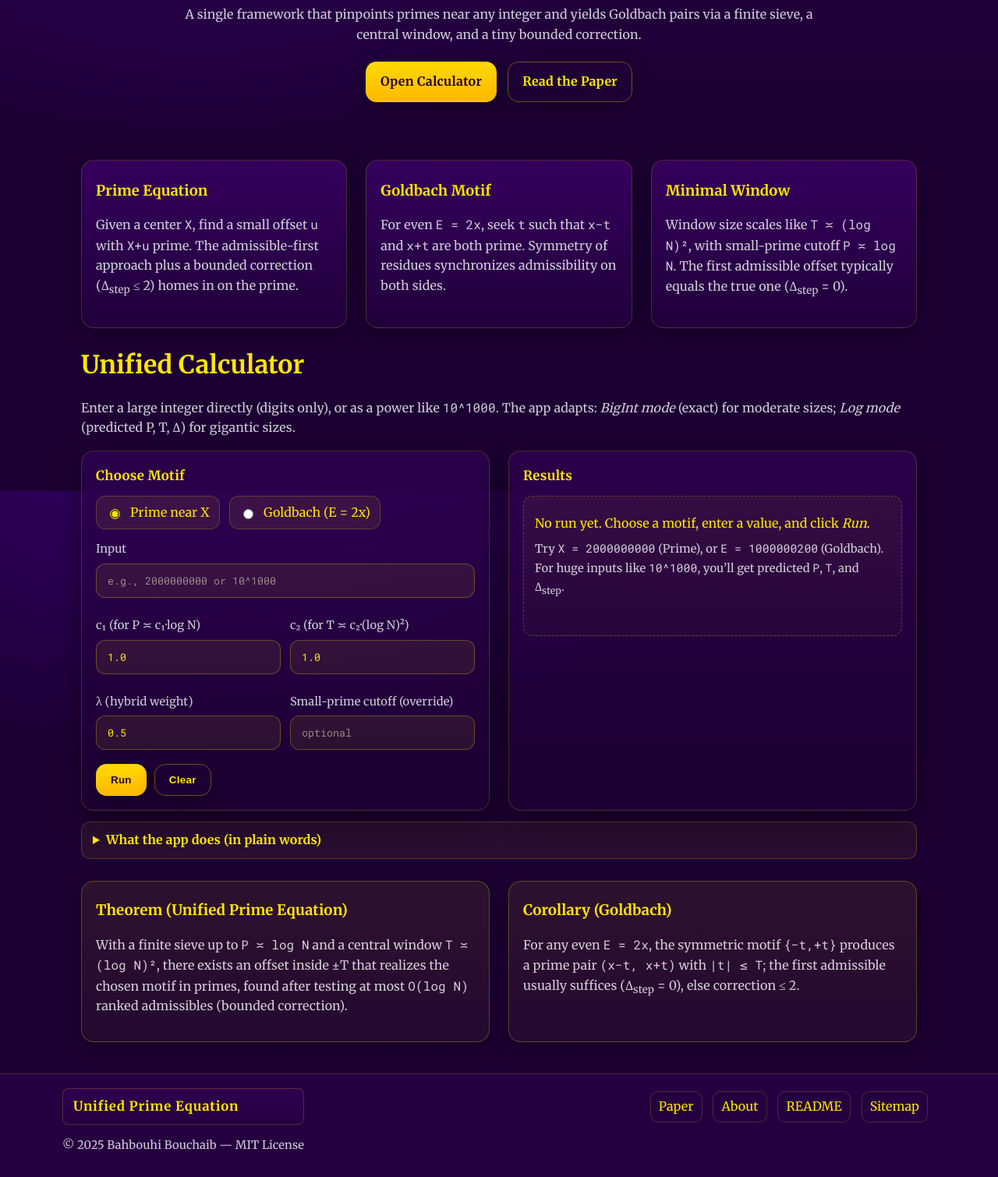
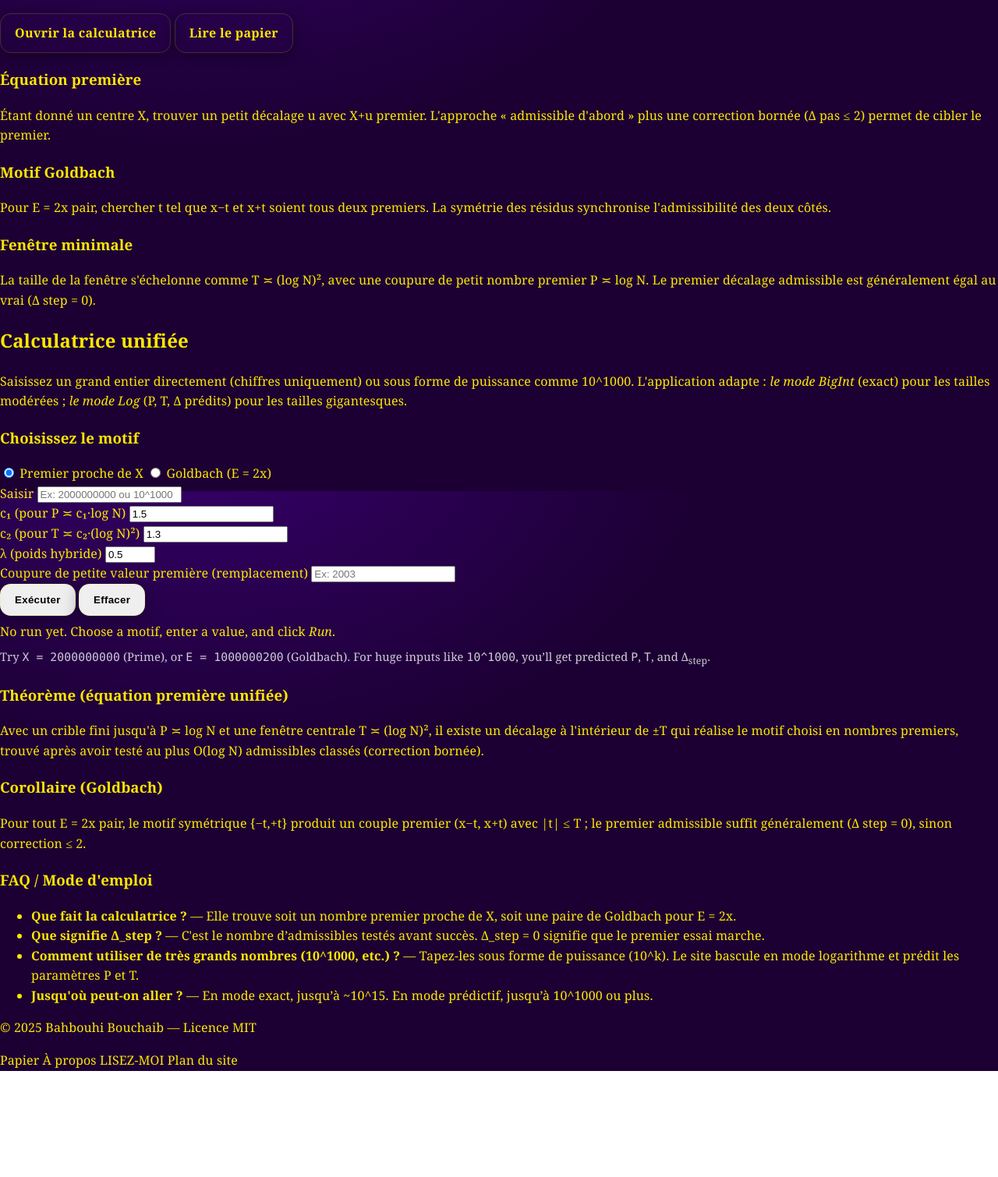
Before and after one commit to B43797/unified-prime-equation, a plain HTML site: page index.html in a window 1280 px wide. Shown: the part 170-1680 px from the top of the page at 78% size. After the commit the page ends 1544 px from the top, so only its background shows below. Drawn offline with Linux system fonts and the light colour scheme.

Commit message:
Update index.html

````diff
--- a/index.html
+++ b/index.html
@@ -1,197 +1,145 @@
 <!DOCTYPE html>
-<html lang="en">
+<html lang="fr">
 <head>
-  <meta charset="utf-8" />
-  <meta name="viewport" content="width=device-width, initial-scale=1" />
-  <title>Unified Prime Equation — Goldbach as a Motif</title>
-
-  <!-- Colors: sulphur yellow on deep violet -->
-  <link rel="preconnect" href="https://fonts.googleapis.com" />
-  <link rel="preconnect" href="https://fonts.gstatic.com" crossorigin />
-  <link href="https://fonts.googleapis.com/css2?family=Merriweather:wght@300;400;700&family=Roboto+Mono:wght@400;600&display=swap" rel="stylesheet" />
-  <link rel="stylesheet" href="style.css" />
-
-  <meta name="description" content="A public repository presenting the Unified Prime Equation, showing how primes and Goldbach pairs emerge from a single framework with minimal correction." />
+  <meta charset="UTF-8">
+  <meta name="viewport" content="width=device-width, initial-scale=1.0">
+  <title>Équation première unifiée</title>
+  <link rel="stylesheet" href="style.css">
+  <script src="script.js" defer></script>
 </head>
 <body>
-  <header class="site-header">
-    <nav class="nav">
-      <a class="brand" href="./">Unified Prime Equation</a>
-      <div class="nav-links">
-        <a href="#calculator">Calculator</a>
-        <a href="paper.md">Paper</a>
-        <a href="about.html">About</a>
-        <a href="https://github.com" target="_blank" rel="noopener">GitHub</a>
-      </div>
+  <header>
+    <nav>
+      <a href="https://b43797.github.io/unified-prime-equation/">Équation première unifiée</a>
+      <a href="#calculator">Calculatrice</a>
+      <a href="paper.md">Papier</a>
+      <a href="about.html">À propos</a>
+      <a href="https://github.com/">GitHub</a>
     </nav>
-
-    <section class="hero">
-      <h1>Unified Prime Equation</h1>
-      <p class="subtitle">
-        A single framework that pinpoints primes near any integer and yields Goldbach pairs
-        via a finite sieve, a central window, and a tiny bounded correction.
-      </p>
-      <div class="cta-row">
-        <a class="btn btn-primary" href="#calculator">Open Calculator</a>
-        <a class="btn btn-ghost" href="paper.md">Read the Paper</a>
-      </div>
-    </section>
   </header>
 
   <main>
-    <!-- Quick summary cards -->
-    <section class="cards">
-      <article class="card">
-        <h3>Prime Equation</h3>
+    <h1>Équation première unifiée</h1>
     <p>
-          Given a center <span class="mono">X</span>, find a small offset
-          <span class="mono">u</span> with <span class="mono">X+u</span> prime.
-          The admissible-first approach plus a bounded correction (Δ<sub>step</sub> ≤ 2)
-          homes in on the prime.
+      Un cadre unique qui identifie les nombres premiers proches de n'importe quel entier
+      et produit des paires de Goldbach via un tamis fini, une fenêtre centrale et une minuscule correction bornée.
     </p>
-      </article>
-      <article class="card">
-        <h3>Goldbach Motif</h3>
     <p>
-          For even <span class="mono">E = 2x</span>, seek <span class="mono">t</span> such that
-          <span class="mono">x−t</span> and <span class="mono">x+t</span> are both prime.
-          Symmetry of residues synchronizes admissibility on both sides.
+      <a class="btn" href="#calculator">Ouvrir la calculatrice</a>
+      <a class="btn" href="paper.md">Lire le papier</a>
     </p>
-      </article>
-      <article class="card">
-        <h3>Minimal Window</h3>
+
+    <section>
+      <h3>Équation première</h3>
       <p>
-          Window size scales like <span class="mono">T ≍ (log N)²</span>, with small-prime
-          cutoff <span class="mono">P ≍ log N</span>. The first admissible offset typically
-          equals the true one (Δ<sub>step</sub> = 0).
+        Étant donné un centre X, trouver un petit décalage u avec X+u premier.
+        L'approche « admissible d'abord » plus une correction bornée (Δ pas ≤ 2) permet de cibler le premier.
       </p>
-      </article>
     </section>
 
-    <!-- Calculator -->
-    <section id="calculator" class="calc">
-      <h2>Unified Calculator</h2>
-      <p class="muted">
-        Enter a large integer directly (digits only), or as a power like <span class="mono">10^1000</span>.
-        The app adapts:
-        <em>BigInt mode</em> (exact) for moderate sizes; <em>Log mode</em> (predicted P, T, Δ) for gigantic sizes.
+    <section>
+      <h3>Motif Goldbach</h3>
+      <p>
+        Pour E = 2x pair, chercher t tel que x−t et x+t soient tous deux premiers.
+        La symétrie des résidus synchronise l'admissibilité des deux côtés.
+      </p>
+    </section>
+
+    <section>
+      <h3>Fenêtre minimale</h3>
+      <p>
+        La taille de la fenêtre s'échelonne comme T ≍ (log N)²,
+        avec une coupure de petit nombre premier P ≍ log N.
+        Le premier décalage admissible est généralement égal au vrai (Δ step = 0).
+      </p>
+    </section>
+
+    <section id="calculator">
+      <h2>Calculatrice unifiée</h2>
+      <p>
+        Saisissez un grand entier directement (chiffres uniquement) ou sous forme de puissance comme 10^1000.
+        L'application adapte : <em>le mode BigInt</em> (exact) pour les tailles modérées ;
+        <em>le mode Log</em> (P, T, Δ prédits) pour les tailles gigantesques.
       </p>
 
-      <div class="calc-grid">
-        <!-- Mode selector -->
-        <div class="panel">
-          <h3 class="panel-title">Choose Motif</h3>
-          <div class="mode-row">
-            <label class="mode">
-              <input type="radio" name="mode" value="prime" checked />
-              <span>Prime near X</span>
-            </label>
-            <label class="mode">
-              <input type="radio" name="mode" value="goldbach" />
-              <span>Goldbach (E = 2x)</span>
-            </label>
+      <h3>Choisissez le motif</h3>
+      <label><input type="radio" name="mode" value="prime" checked> Premier proche de X</label>
+      <label><input type="radio" name="mode" value="goldbach"> Goldbach (E = 2x)</label>
+
+      <div>
+        <label for="userInput">Saisir</label>
+        <input id="userInput" type="text" placeholder="Ex: 2000000000 ou 10^1000">
       </div>
 
-          <label class="field">
-            <span class="label">Input</span>
-            <input id="userInput" class="input" placeholder="e.g., 2000000000 or 10^1000" />
-          </label>
-
-          <div class="grid-2">
-            <label class="field">
-              <span class="label">c₁ (for P ≍ c₁·log N)</span>
-              <input id="c1" class="input" type="number" step="0.1" min="0.1" value="1.0" />
-            </label>
-            <label class="field">
-              <span class="label">c₂ (for T ≍ c₂·(log N)²)</span>
-              <input id="c2" class="input" type="number" step="0.1" min="0.1" value="1.0" />
-            </label>
+      <div>
+        <label for="c1">c₁ (pour P ≍ c₁·log N)</label>
+        <input id="c1" type="number" value="1.5" step="0.1">
       </div>
 
-          <div class="grid-2">
-            <label class="field">
-              <span class="label">λ (hybrid weight)</span>
-              <input id="lambda" class="input" type="number" step="0.05" min="0" max="1" value="0.5" />
-            </label>
-            <label class="field">
-              <span class="label">Small-prime cutoff (override)</span>
-              <input id="Poverride" class="input" type="number" step="1" min="0" placeholder="optional" />
-            </label>
+      <div>
+        <label for="c2">c₂ (pour T ≍ c₂·(log N)²)</label>
+        <input id="c2" type="number" value="1.3" step="0.1">
       </div>
 
-          <div class="btn-row">
-            <button id="btnRun" class="btn btn-primary">Run</button>
-            <button id="btnClear" class="btn btn-ghost">Clear</button>
-          </div>
+      <div>
+        <label for="lambda">λ (poids hybride)</label>
+        <input id="lambda" type="number" value="0.5" step="0.1" min="0" max="1">
       </div>
 
-        <!-- Results -->
-        <div class="panel">
-          <h3 class="panel-title">Results</h3>
-          <div id="results" class="results">
-            <div class="placeholder">
-              <p>No run yet. Choose a motif, enter a value, and click <em>Run</em>.</p>
-              <p class="small">
-                Tip: try <span class="mono">X = 2000000000</span> (Prime), or <span class="mono">E = 1000000200</span> (Goldbach).
-                For huge inputs like <span class="mono">10^1000</span>, the app switches to Log mode and shows predicted
-                <span class="mono">P</span>, <span class="mono">T</span>, and expected Δ<sub>step</sub>.
-              </p>
-            </div>
-          </div>
-        </div>
+      <div>
+        <label for="Poverride">Coupure de petite valeur première (remplacement)</label>
+        <input id="Poverride" type="number" placeholder="Ex: 2003">
       </div>
 
-      <details class="details">
-        <summary>What the app does (in plain words)</summary>
-        <ul>
-          <li>Parses your input: a big integer or a power like <span class="mono">10^k</span>.</li>
-          <li>Computes <span class="mono">log N</span> and sets <span class="mono">P ≍ c₁·log N</span>, <span class="mono">T ≍ c₂·(log N)²</span>.</li>
-          <li>Builds a small-prime sieve up to <span class="mono">P</span> and ranks admissible offsets with a hybrid score.</li>
-          <li><em>Prime motif:</em> finds the first admissible offset <span class="mono">u</span> and checks if <span class="mono">X+u</span> is prime; applies a tiny correction if needed.</li>
-          <li><em>Goldbach motif:</em> finds the first admissible <span class="mono">t</span> and checks if <span class="mono">x±t</span> are both prime; applies a tiny correction if needed.</li>
-          <li>For gigantic N (e.g., <span class="mono">10^1000</span>), it reports predicted <span class="mono">P, T</span> and Δ<sub>step</sub> (log-mode preview).</li>
-        </ul>
-      </details>
+      <div>
+        <button id="btnRun" class="btn">Exécuter</button>
+        <button id="btnClear" class="btn">Effacer</button>
+      </div>
+
+      <section id="results">
+        <div class="placeholder">
+          <p>Aucun calcul pour l’instant. Choisissez un motif, entrez une valeur et cliquez <em>Exécuter</em>.</p>
+        </div>
+      </section>
     </section>
 
-    <!-- Callouts -->
-    <section class="callouts">
-      <article class="callout">
-        <h3>Theorem (Unified Prime Equation)</h3>
+    <section>
+      <h3>Théorème (équation première unifiée)</h3>
       <p>
-          With a finite sieve up to <span class="mono">P ≍ log N</span> and a central window
-          <span class="mono">T ≍ (log N)²</span>, there exists an offset inside ±T that realizes
-          the chosen motif in primes, found after testing at most <span class="mono">O(log N)</span>
-          ranked admissibles (bounded correction).
+        Avec un crible fini jusqu'à P ≍ log N et une fenêtre centrale T ≍ (log N)²,
+        il existe un décalage à l'intérieur de ±T qui réalise le motif choisi en nombres premiers,
+        trouvé après avoir testé au plus O(log N) admissibles classés (correction bornée).
       </p>
-      </article>
-      <article class="callout">
-        <h3>Corollary (Goldbach)</h3>
+    </section>
+
+    <section>
+      <h3>Corollaire (Goldbach)</h3>
       <p>
-          For any even <span class="mono">E = 2x</span>, the symmetric motif <span class="mono">{−t,+t}</span>
-          produces a prime pair <span class="mono">(x−t, x+t)</span> with <span class="mono">|t| ≤ T</span>;
-          the first admissible usually suffices (Δ<sub>step</sub> = 0), else correction ≤ 2.
+        Pour tout E = 2x pair, le motif symétrique {−t,+t} produit un couple premier (x−t, x+t) avec |t| ≤ T ;
+        le premier admissible suffit généralement (Δ step = 0), sinon correction ≤ 2.
       </p>
-      </article>
+    </section>
+
+    <!-- Nouvelle section FAQ -->
+    <section id="faq">
+      <h3>FAQ / Mode d'emploi</h3>
+      <ul>
+        <li><b>Que fait la calculatrice ?</b> — Elle trouve soit un nombre premier proche de X, soit une paire de Goldbach pour E = 2x.</li>
+        <li><b>Que signifie Δ_step ?</b> — C'est le nombre d’admissibles testés avant succès. Δ_step = 0 signifie que le premier essai marche.</li>
+        <li><b>Comment utiliser de très grands nombres (10^1000, etc.) ?</b> — Tapez-les sous forme de puissance (10^k). Le site bascule en mode logarithme et prédit les paramètres P et T.</li>
+        <li><b>Jusqu'où peut-on aller ?</b> — En mode exact, jusqu’à ~10^15. En mode prédictif, jusqu’à 10^1000 ou plus.</li>
+      </ul>
     </section>
   </main>
 
-  <footer class="site-footer">
-    <div class="foot-grid">
-      <div>
-        <div class="brand foot">Unified Prime Equation</div>
-        <p class="muted small">© 2025 Bahbouhi Bouchaib — MIT License</p>
-      </div>
-      <div class="foot-links">
-        <a href="paper.md">Paper</a>
-        <a href="about.html">About</a>
-        <a href="README.md">README</a>
-        <a href="sitemap.xml">Sitemap</a>
-      </div>
-    </div>
+  <footer>
+    <p>© 2025 Bahbouhi Bouchaib — Licence MIT</p>
+    <nav>
+      <a href="paper.md">Papier</a>
+      <a href="about.html">À propos</a>
+      <a href="README.md">LISEZ-MOI</a>
+      <a href="sitemap.xml">Plan du site</a>
+    </nav>
   </footer>
-
-  <script src="script.js"></script>
 </body>
 </html>
-```0
````
Lines whose indentation alone changed are shown as unchanged.
